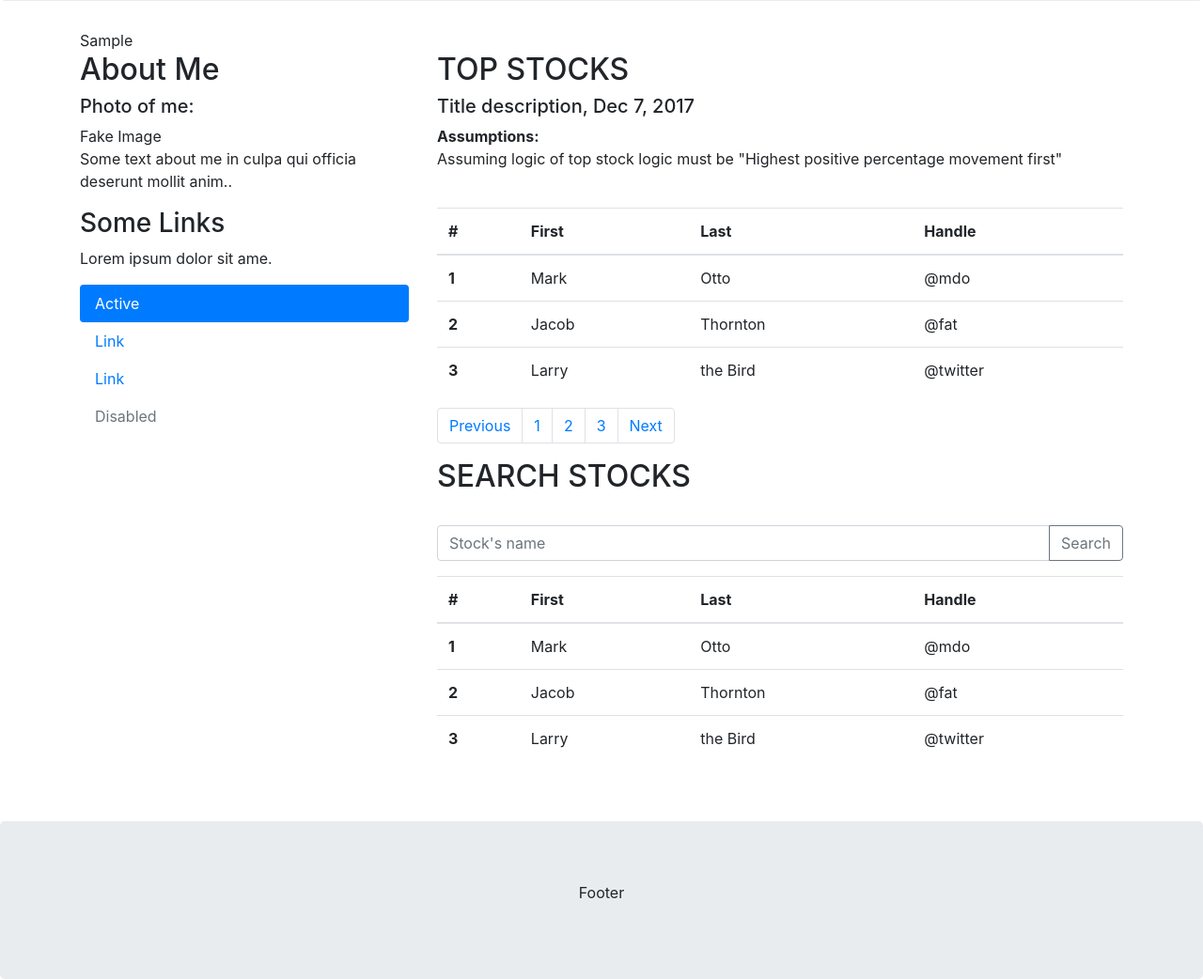
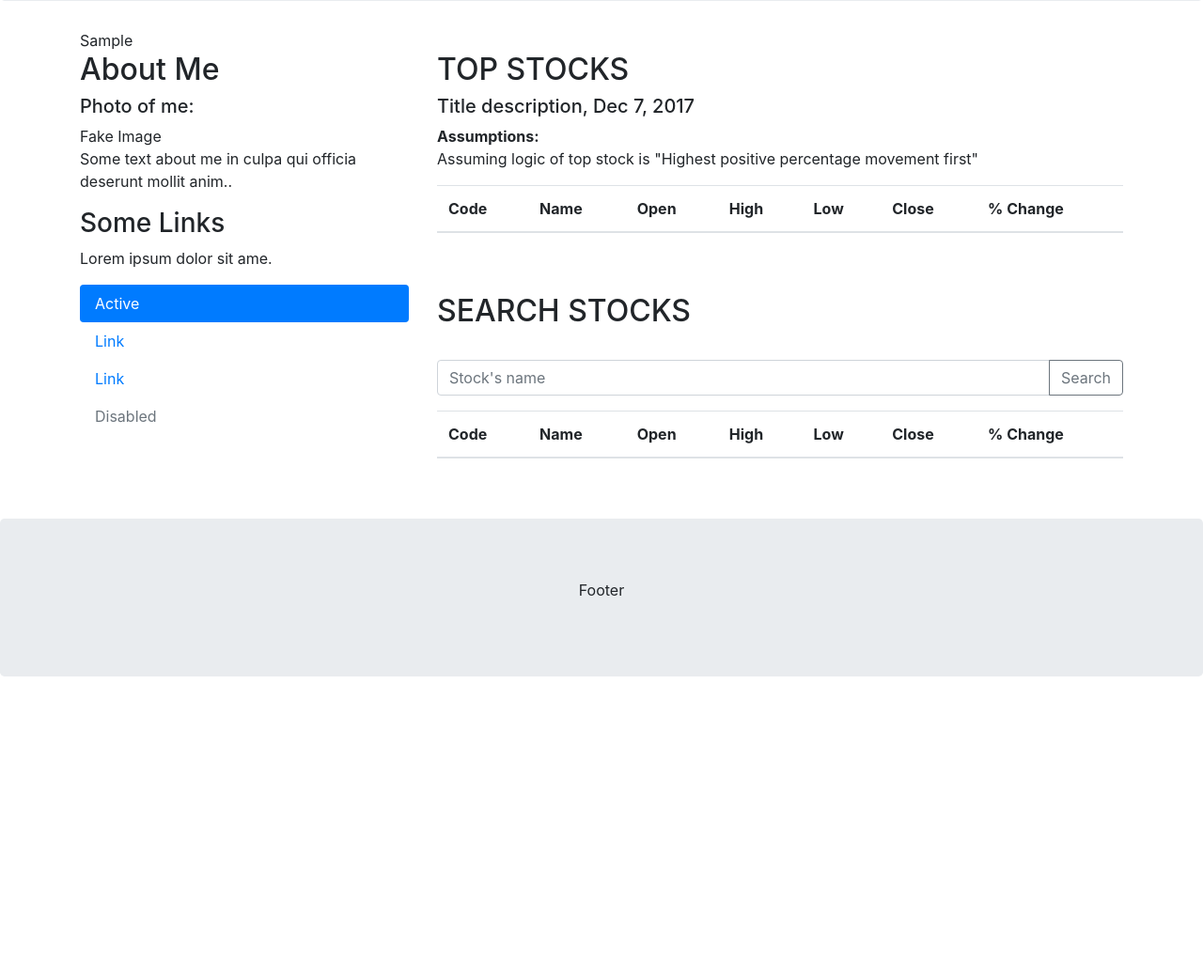
Before and after one commit to jayjayswal/zerodha-bhavcopy-challenge, a Python web app: template templates/index.html in a window 1280 px wide. Shown: the part 283-1325 px from the top of the page at 94% size. After the commit the page ends 1003 px from the top, so only its background shows below. Run offline with Jinja, Linux system fonts and the light colour scheme; the template is opened without the code that fills it: most values are stand-ins (such as "Sample title", 1, 10 or a date in 2020); lists and menus that the app fills with data are empty.

Commit message:
webservices integrated

```diff
--- a/assets/js/app.js
+++ b/assets/js/app.js
@@ -1,6 +1,81 @@
 var app = angular.module("web-app", []);
 app.controller("form-controller", function($scope,$http) {
-        $scope.test_var="aaaaaaaaaaaaaaaa"
+
+    $scope.top_stock_url="/get_top_stocks/"
+    $scope.search_stock_url="/get_stock_by_name/"
+    $scope.search_text=""
+
+    $scope.setupApp=function(){
+        $scope. getTopSocks(0,true)
+    }
+
+    $scope.getTopSocks=function(pageNumber,firstTime){
+        $http({
+            method : "GET",
+            url : $scope.top_stock_url+pageNumber
+        })
+        .then( function mySuccess(response) {
+           console.log(response)
+           response=response.data
+           if(response.status == 1){
+                if(firstTime){
+                    $scope.total_rows=response.count
+                    $scope.setupPagination()
+                }
+                $scope.top_stocks=response.data
+           }
+           else{
+               alert(response.data)
+           }
+        }, function myError(response) {
+           if(response.status == 500){
+                $scope.serverError()
+           }else if(response.status == 403){
+                $scope.unAuthenticatedRequest()
+           }
+        });
+    }
+
+    $scope.setupPagination=function(){
+        $("#paginations").pagination({
+            pageSize: 10,
+            dataSource: function (done) {
+                var result = [];
+                for (var i = 1; i <= $scope.total_rows; i++) {
+                    result.push(i);
+                }
+                done(result);
+            },
+            callback: function (data, pagination) {
+                  $scope.getTopSocks(pagination.pageNumber-1,false)
+            },
+            className: 'paginarowtionjs-theme-red paginationjs-big'
+        });
+    }
+
+    $scope.getStockByName=function(){
+        $http({
+            method : "GET",
+            url : $scope.search_stock_url+$scope.search_text
+        })
+        .then( function mySuccess(response) {
+           console.log(response)
+           response=response.data
+           if(response.status == 1){
+                $scope.search_stocks=response.data
+           }
+           else{
+               alert(response.data)
+           }
+        }, function myError(response) {
+           if(response.status == 500){
+                $scope.serverError()
+           }else if(response.status == 403){
+                $scope.unAuthenticatedRequest()
+           }
+        });
+    }
+
 
 
 });
--- a/controller.py
+++ b/controller.py
@@ -71,6 +71,7 @@ class EqBhavCopyController():
 
             keys = redis_conn.scan_iter(match='STOCK:*'+str(name).upper()+'*')
             stacks = []
+            print(type(keys))
             for key in keys:
                 reg = redis_conn.hgetall(key)
                 stacks.append(reg)
--- a/parser.py
+++ b/parser.py
@@ -121,14 +121,16 @@ class EqBhavCopyParser():
             for row in csv_list:
                 #
                 stripped_key = "STOCK:"+row['SC_CODE'].rstrip()+":"+row['SC_NAME'].rstrip()
-                value = {'name': row['SC_NAME'].rstrip(), 'code': float(row['SC_CODE']), 'open': float(row['OPEN']),
+                value = {'name': row['SC_NAME'].rstrip(), 'code': row['SC_CODE'], 'open': float(row['OPEN']),
                          'close': float(row['CLOSE']), 'high': float(row['HIGH']), 'low': float(row['LOW'])}
+                percentage = round(((value['close'] - value['open']) / value['open']) * 100, 2)
+                value['percentage'] = round(percentage, 2)
                 redis_pipeline.hmset(stripped_key, dict(value))
 
                 #Assuming logic of top 10 stock entries must be "Highest positive percentage movement first"
                 #Using sorted set and putting percentage as score
                 #
-                percentage = round(((value['close'] - value['open']) / value['open']) * 100, 2)
+
                 redis_pipeline.zadd("search_sorted",{stripped_key: percentage})
 
             #Storing date for withc bhavcopy has been loaded to redis
--- a/templates/index.html
+++ b/templates/index.html
@@ -8,6 +8,7 @@
 
         <title>Zerodha - Bhavcopy Analysis</title>
         <link rel="stylesheet" href="/static/css/bootstrap.min.css" integrity="sha384-ggOyR0iXCbMQv3Xipma34MD+dH/1fQ784/j6cY/iJTQUOhcWr7x9JvoRxT2MZw1T" crossorigin="anonymous">
+        <link rel="stylesheet" href="/static/css/pagination.css" >
     </head>
         <body>
 
@@ -20,7 +21,7 @@
     Commit the code to Github. Host the application on AWS or Heroku or a similar provider and share both the links.</p>
             </div>
 
-            <div class="container" ng-app="web-app" ng-controller="form-controller" style="margin-top:30px">
+            <div class="container" ng-app="web-app" ng-controller="form-controller"  ng-init="setupApp();" style="margin-top:30px">
                 {{ test_var }}
               <div class="row">
                 <div class="col-sm-4">
@@ -51,84 +52,65 @@
                   <h2>TOP STOCKS</h2>
                   <h5>Title description, Dec 7, 2017</h5>
                   <div><b>Assumptions:</b></div>
-                  <p>Assuming logic of top stock logic must be "Highest positive percentage movement first"</p>
-                  <br>
+                  <p>Assuming logic of top stock is "Highest positive percentage movement first"</p>
                     <table class="table">
                       <thead>
                         <tr>
-                          <th scope="col">#</th>
-                          <th scope="col">First</th>
-                          <th scope="col">Last</th>
-                          <th scope="col">Handle</th>
+                          <th scope="col">Code</th>
+                          <th scope="col">Name</th>
+                          <th scope="col">Open</th>
+                          <th scope="col">High</th>
+                          <th scope="col">Low</th>
+                          <th scope="col">Close</th>
+                          <th scope="col">% Change</th>
                         </tr>
                       </thead>
                       <tbody>
-                        <tr>
-                          <th scope="row">1</th>
-                          <td>Mark</td>
-                          <td>Otto</td>
-                          <td>@mdo</td>
-                        </tr>
-                        <tr>
-                          <th scope="row">2</th>
-                          <td>Jacob</td>
-                          <td>Thornton</td>
-                          <td>@fat</td>
-                        </tr>
-                        <tr>
-                          <th scope="row">3</th>
-                          <td>Larry</td>
-                          <td>the Bird</td>
-                          <td>@twitter</td>
+                        <tr ng-repeat="row in top_stocks">
+                          <td>{{ row.code }}</td>
+                          <td>{{ row.name }}</td>
+                          <td>{{ row.open }}</td>
+                          <td>{{ row.high }}</td>
+                          <td>{{ row.low }}</td>
+                          <td>{{ row.close }}</td>
+                          <td>{{ row.percentage }}</td>
                         </tr>
                       </tbody>
                     </table>
-                    <nav aria-label="Page navigation example">
-                      <ul class="pagination">
-                        <li class="page-item"><a class="page-link" href="#">Previous</a></li>
-                        <li class="page-item"><a class="page-link" href="#">1</a></li>
-                        <li class="page-item"><a class="page-link" href="#">2</a></li>
-                        <li class="page-item"><a class="page-link" href="#">3</a></li>
-                        <li class="page-item"><a class="page-link" href="#">Next</a></li>
-                      </ul>
-                    </nav>
+                    <div id="paginations">
 
+                    </div>
+                    <br/> <br/>
                   <h2>SEARCH STOCKS</h2>
                     <br/>
                     <div class="input-group mb-3    ">
-                      <input type="text" class="form-control" placeholder="Stock's name" aria-label="Recipient's username" aria-describedby="button-addon2">
+                      <input type="text" data-ng-model="search_text" class="form-control" placeholder="Stock's name" aria-describedby="button-addon2">
                       <div class="input-group-append">
-                        <button class="btn btn-outline-secondary" type="button" id="button-addon2">Search</button>
+                        <button data-ng-click="getStockByName()" class="btn btn-outline-secondary" type="button" id="button-addon2">Search</button>
                       </div>
                     </div>
 
                      <table class="table">
                       <thead>
                         <tr>
-                          <th scope="col">#</th>
-                          <th scope="col">First</th>
-                          <th scope="col">Last</th>
-                          <th scope="col">Handle</th>
+                          <th scope="col">Code</th>
+                          <th scope="col">Name</th>
+                          <th scope="col">Open</th>
+                          <th scope="col">High</th>
+                          <th scope="col">Low</th>
+                          <th scope="col">Close</th>
+                          <th scope="col">% Change</th>
                         </tr>
                       </thead>
                       <tbody>
-                        <tr>
-                          <th scope="row">1</th>
-                          <td>Mark</td>
-                          <td>Otto</td>
-                          <td>@mdo</td>
-                        </tr>
-                        <tr>
-                          <th scope="row">2</th>
-                          <td>Jacob</td>
-                          <td>Thornton</td>
-                          <td>@fat</td>
-                        </tr>
-                        <tr>
-                          <th scope="row">3</th>
-                          <td>Larry</td>
-                          <td>the Bird</td>
-                          <td>@twitter</td>
+                        <tr ng-repeat="row in search_stocks">
+                          <td>{{ row.code }}</td>
+                          <td>{{ row.name }}</td>
+                          <td>{{ row.open }}</td>
+                          <td>{{ row.high }}</td>
+                          <td>{{ row.low }}</td>
+                          <td>{{ row.close }}</td>
+                          <td>{{ row.percentage }}</td>
                         </tr>
                       </tbody>
                     </table>
@@ -147,10 +129,9 @@
             <script src="/static/js/bootstrap.min.js" integrity="sha384-JjSmVgyd0p3pXB1rRibZUAYoIIy6OrQ6VrjIEaFf/nJGzIxFDsf4x0xIM+B07jRM" crossorigin="anonymous"></script>
             <script src="/static/js/popper.min.js" integrity="sha384-UO2eT0CpHqdSJQ6hJty5KVphtPhzWj9WO1clHTMGa3JDZwrnQq4sF86dIHNDz0W1" crossorigin="anonymous"></script>
             <script src="/static/js/angular.min.js" ></script>
+            <script src="/static/js/pagination.min.js" ></script>
             <script>
                 $("document").ready(function(){
-
-
                 });
             </script>
 
```
Also changed, not shown: assets/css/pagination.css (added), assets/js/pagination.min.js (added).
